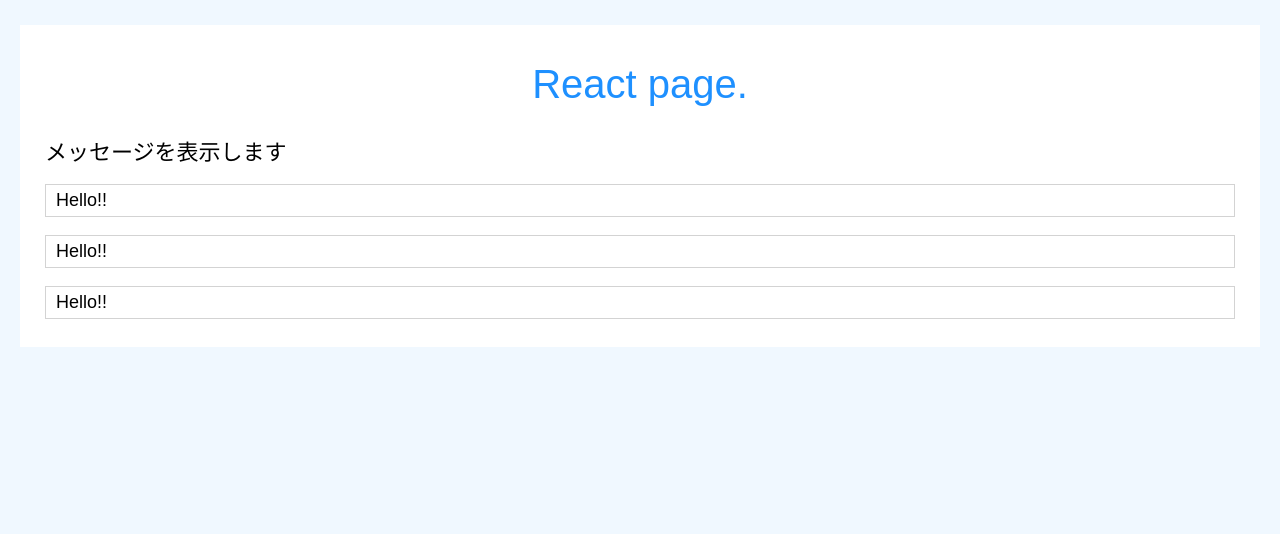
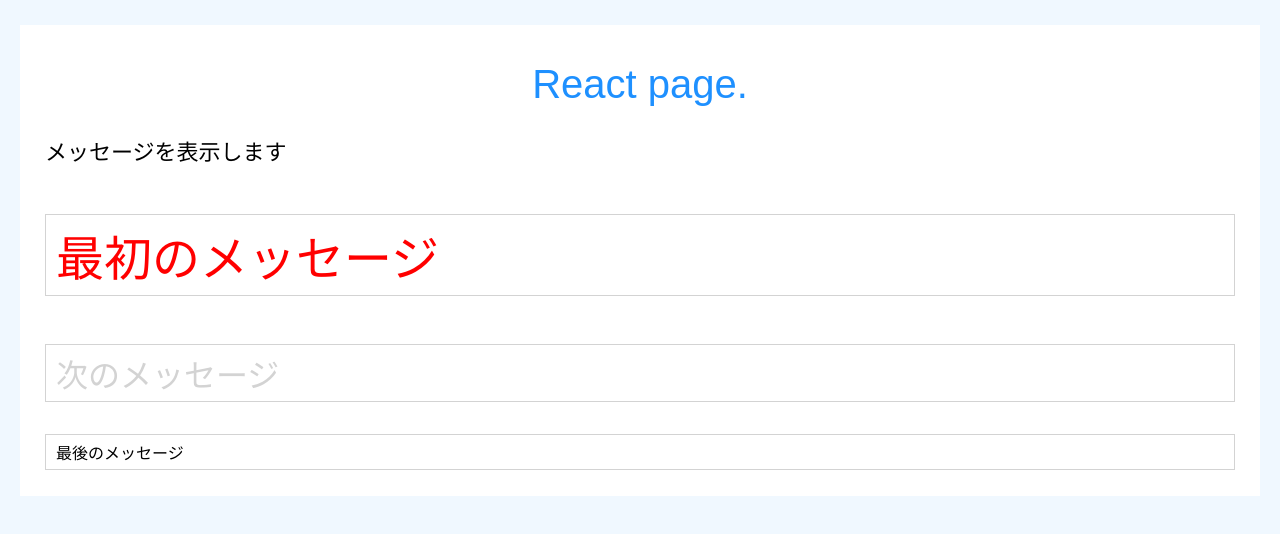
Before and after one commit to wista110/react_ts_app_chp3, a React (Create React App) app: page / in a window 1280 px wide. Shown: the top 534 px of the page. Built offline with nearby package versions, Linux system fonts and the light colour scheme.

Commit message:
関数として使う

```diff
--- a/src/App.tsx
+++ b/src/App.tsx
@@ -33,8 +33,12 @@
 const title = "React page.";
 const massage = "メッセージを表示します";
 
-function Msg() {
-  return <p className='msg'>Hello!!</p>;
+function Msg(msg:string, size:number, color:string) {
+  const s = {
+    fontSize: size + "pt",
+    color: color,
+  }
+  return <p className='msg' style={s}>{msg}</p>;
 }
 
 function App() {
@@ -42,9 +46,11 @@
     <div className='container'>
       <h1>{title}</h1>
       <h2>{massage}</h2>
-      <Msg />
-      <Msg />
-      <Msg />
+      <div>
+        { Msg("最初のメッセージ", 36, "red") }
+        { Msg("次のメッセージ", 24, "lightgray") }
+        { Msg("最後のメッセージ", 12, "black") }
+      </div>
     </div>
   );
 }
```
